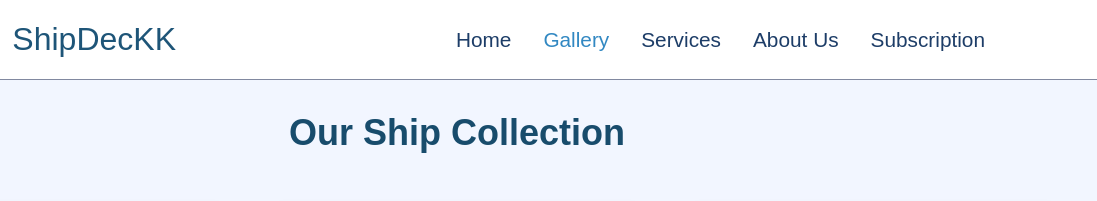
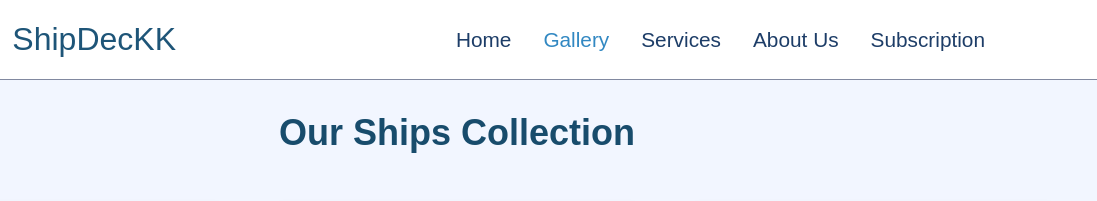
Before and after one commit to zimvuel/ShipDecKK, a plain HTML site: page html/gallery.html in a window 1280 px wide. Shown: the top 201 px of the page, 183-1280 px from the left. Drawn offline with Linux system fonts and the light colour scheme.

Commit message:
final
added other docs

```diff
--- a/html/gallery.html
+++ b/html/gallery.html
@@ -27,7 +27,7 @@
     <div class="main-section">
         <div class="main-content">
             <div class="main-text">
-                <h2>Our Ship Collection</h2>
+                <h2>Our Ships Collection</h2>
             </div>
             <div class="card-container">
                 <div class="main-card">
```
Also changed, not shown: 4 other files.
